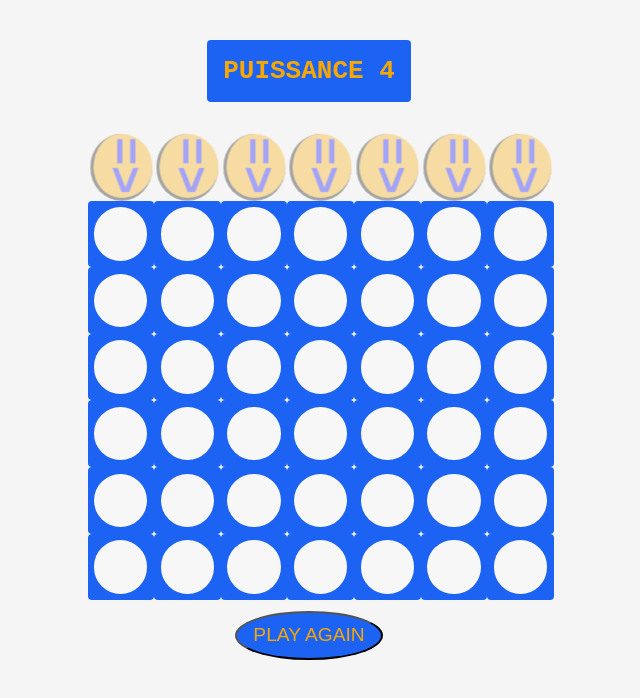
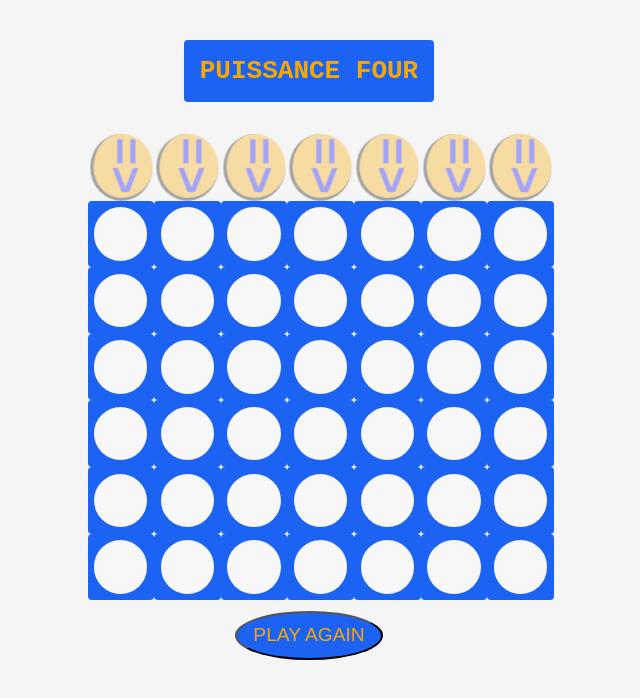
Before and after one commit to cedriclv/MyPortfolio, a plain HTML site: page Game4InARow/power4JS_V0.html in a window 1280 px wide. Shown: the whole page, without its empty margins (331-971 px from the left). Drawn offline with Linux system fonts and the light colour scheme.

Commit message:
udpate test to refresh website on git

```diff
--- a/Game4InARow/power4JS_V0.html
+++ b/Game4InARow/power4JS_V0.html
@@ -10,7 +10,7 @@
 </head>
 
 <body>
-    <h1>PUISSANCE 4</h1>
+    <h1>PUISSANCE FOUR</h1>
     <div class="gameField">
         <div class="mainGrid">
             <div class="case enterGame">
```
